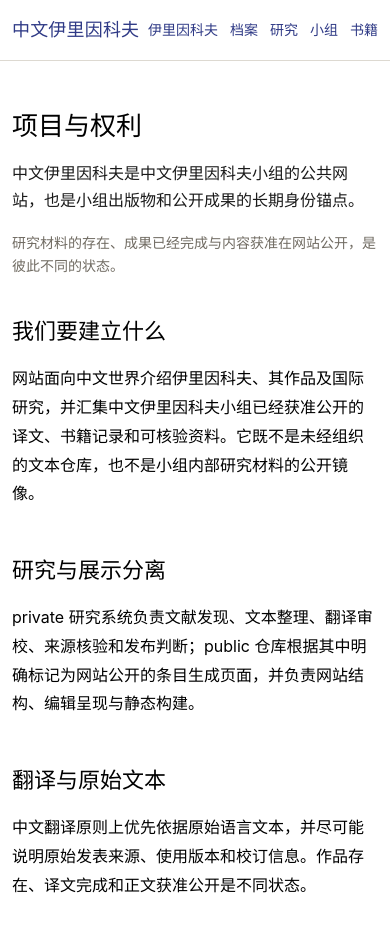
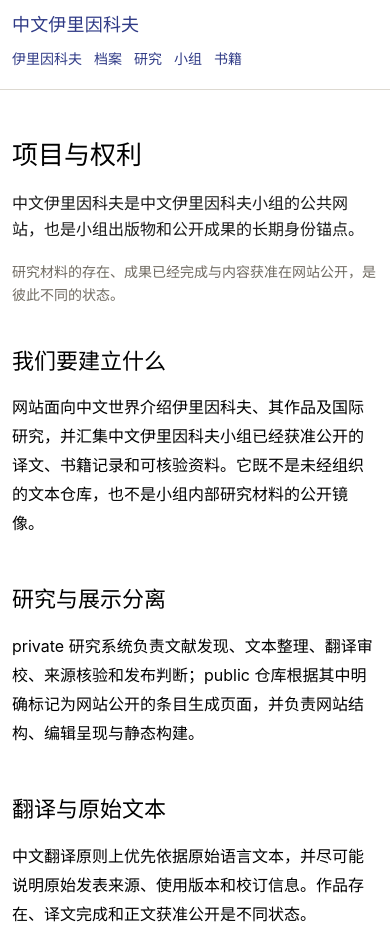
Before and after one commit to hoshF/ilyenkov-archive, an Astro site: page /about in a window 390 px wide. Shown: the top 932 px of the page. Built offline with nearby package versions, Linux system fonts and the light colour scheme; Astro itself is replaced by a stand-in of ours.

Commit message:
Keep the narrow header one height so the toc bar meets it
Below 600px the masthead wrapped only when the labels did not fit, so the
header was 61px or 80px depending on the width while --header-h could
only name one of them, leaving a gap under the sticky table of contents.
Put the navigation on its own row at every width below 600px and set the
token to the resulting 90px.

Measured at 320, 460 and 599px: the toc bar sits flush against the header
(gap 0) and a jump lands the heading 48px below the bar. Above 600px the
header stays 62px.

```diff
--- a/src/styles/global.css
+++ b/src/styles/global.css
@@ -552,7 +552,7 @@ h2, h3, h4 { text-wrap: balance; line-height: 1.3; }
 }
 
 @media (max-width: 600px) {
-  :root { --header-h: 80px; --section-top: 3rem; }
+  :root { --header-h: 90px; --section-top: 3rem; }
   .section-layout { grid-template-columns: 1fr; gap: 40px; }
   .section-layout--indexed { display: block; }
   .section-layout--indexed .section-layout__sidebar { display: contents; }
@@ -566,9 +566,10 @@ h2, h3, h4 { text-wrap: balance; line-height: 1.3; }
   }
   .research-series h2 { scroll-margin-top: calc(var(--header-h) + 96px); } /* 标题栏 + 目录横条 */
   .site-header__masthead, .container, .home-shell { width: min(calc(100% - 1.5rem), var(--content)); }
+  /* 导航固定另起一行：宽度一变就换行的话，标题栏高度会在两个值之间跳，--header-h 只能取一个。 */
   .site-header__masthead { flex-wrap: wrap; align-items: center; row-gap: 4px; padding: 12px 0; }
   .site-name { width: auto; }
-  .site-header__masthead nav { flex: 1; gap: 12px; padding: 0; }
+  .site-header__masthead nav { flex: 0 0 100%; justify-content: flex-start; gap: 12px; padding: 0; }
   .site-header__masthead nav a { font-size: var(--text-meta); padding: 8px 0; }
   .home-masthead { width: calc(100% - 1.5rem); padding: 48px 0 36px; }
   .home-masthead h1 { font-size: var(--text-display-mobile); }
```
